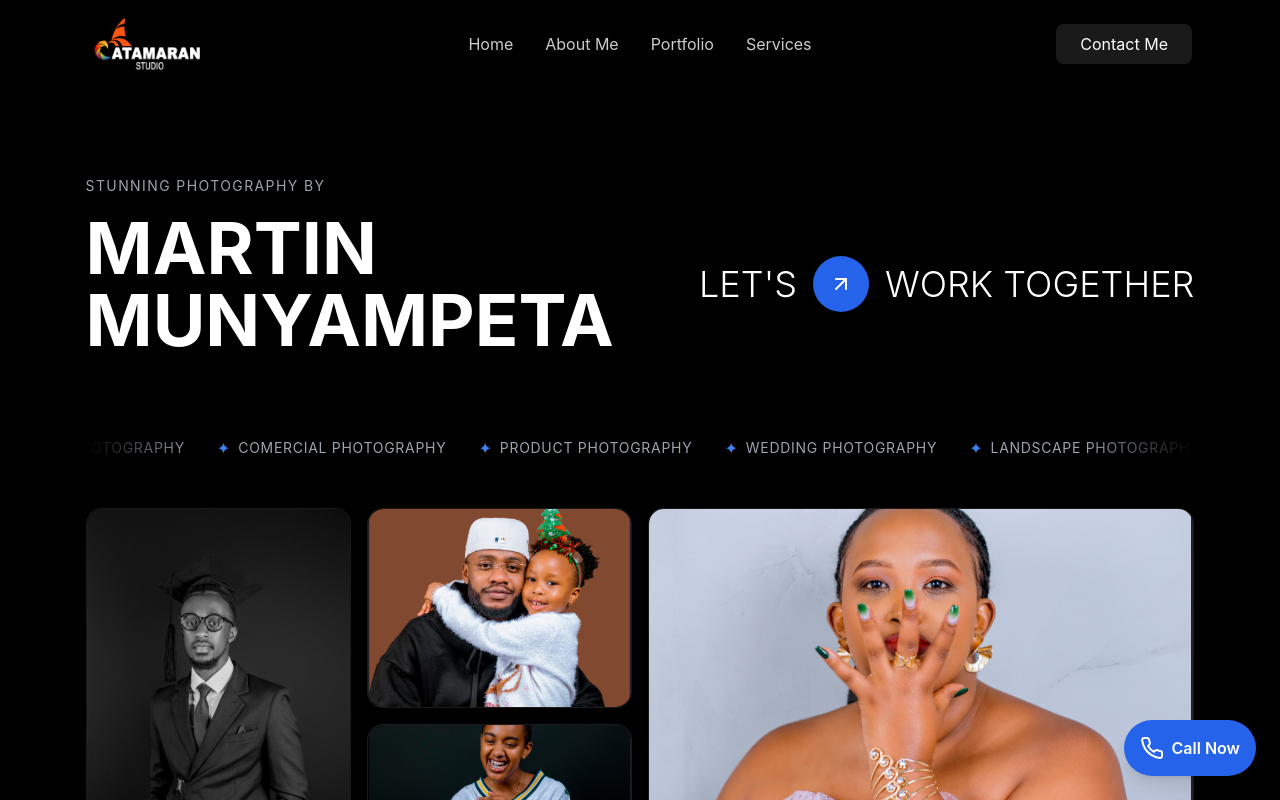
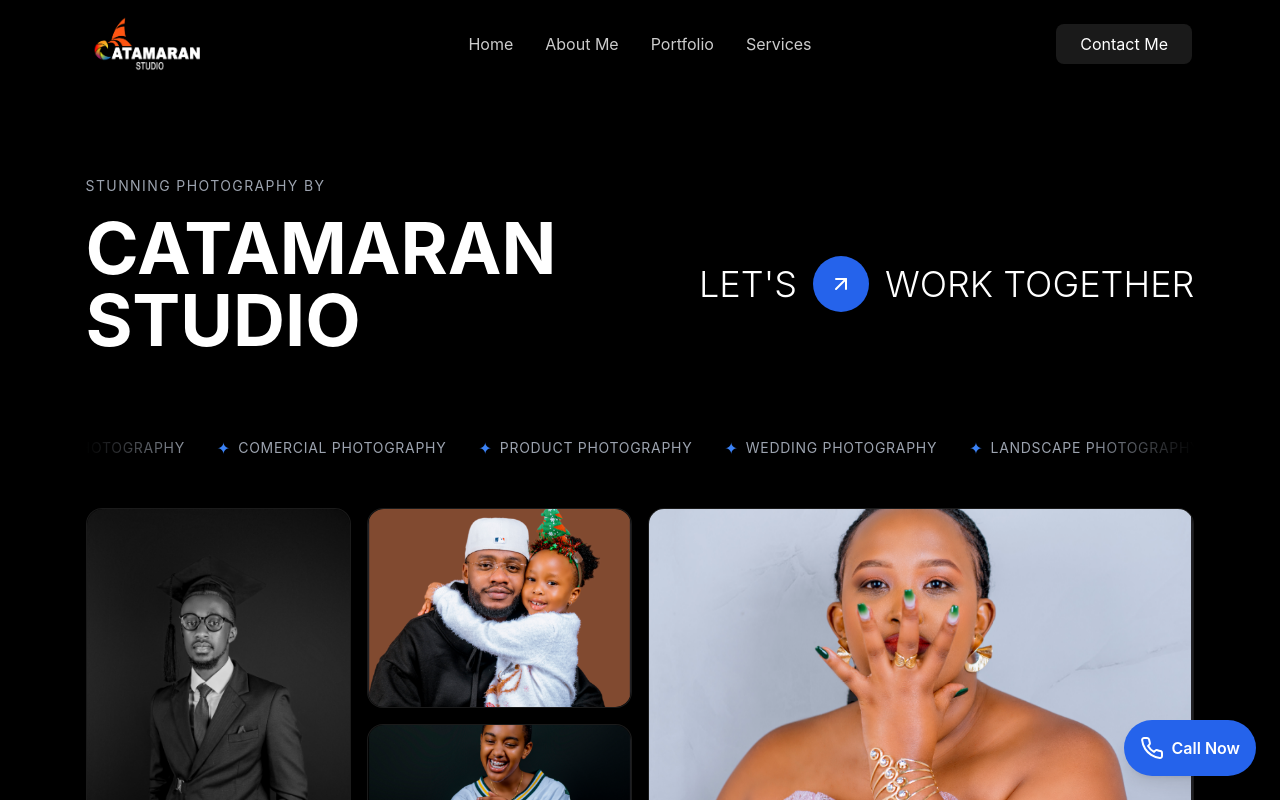
Before and after one commit to Don-tresor05/Catamaran_System, a React (Vite) app: page / in a window 1280 px wide. Built offline with nearby package versions, Linux system fonts and the light colour scheme.

Commit message:
some changes

```diff
--- a/src/components/Hero.tsx
+++ b/src/components/Hero.tsx
@@ -66,10 +66,10 @@ export default function Hero() {
           <div className="flex flex-col md:flex-row md:items-center md:justify-between mb-12 md:mb-20">
             <div className="flex flex-col gap-0">
               <h1 className="text-4xl sm:text-5xl md:text-7xl font-bold leading-tight">
-                MARTIN
+                CATAMARAN
               </h1>
               <h1 className="text-4xl sm:text-5xl md:text-7xl font-bold leading-tight">
-                MUNYAMPETA
+                STUDIO
               </h1>
             </div>
             <div className="flex items-center gap-4 mt-4 md:mt-0">
```
